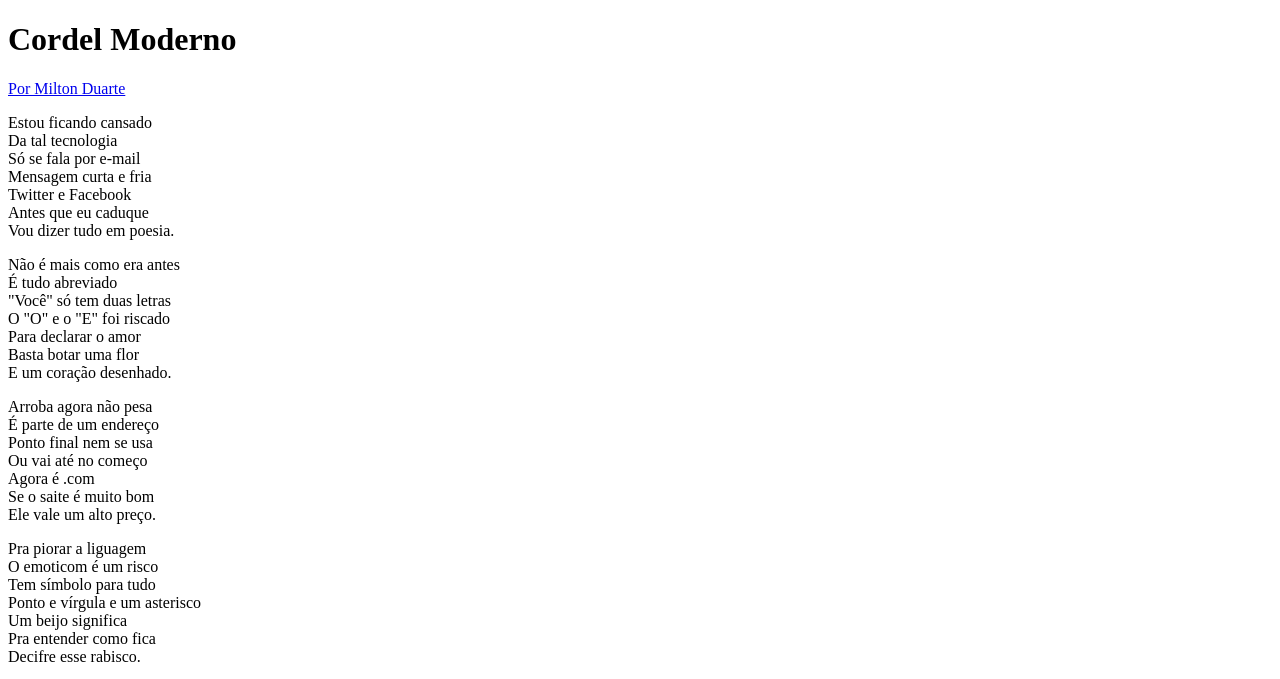
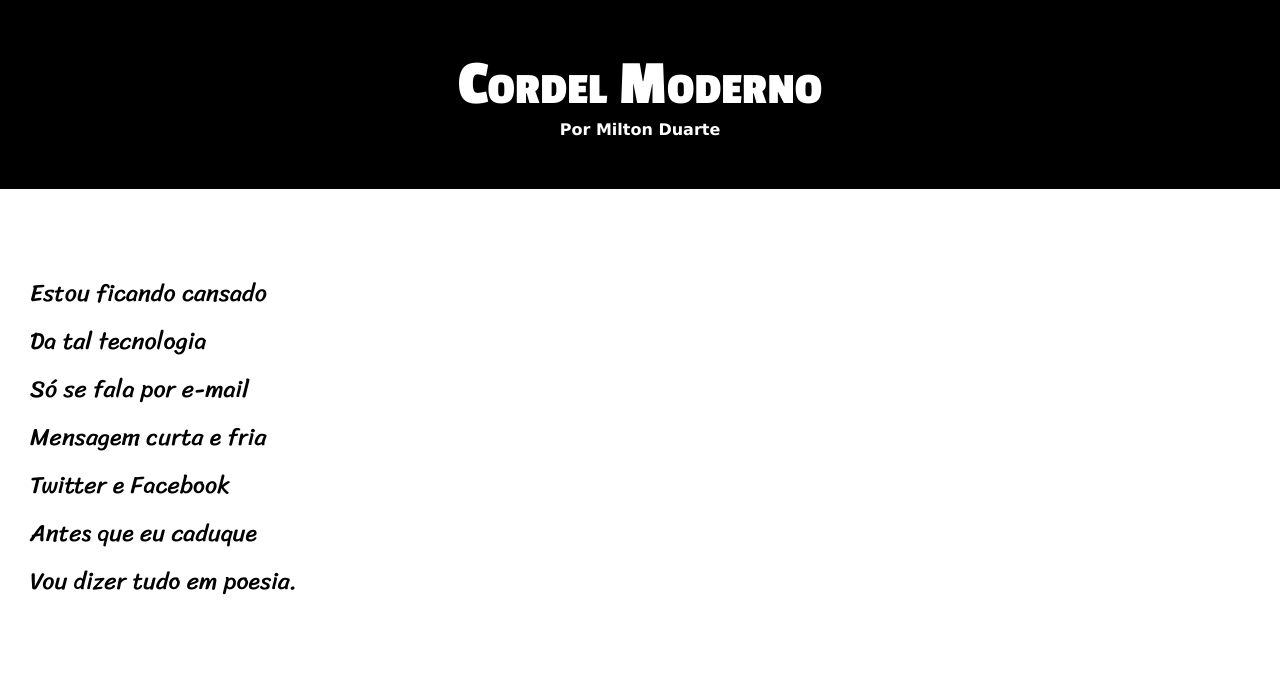
Before and after one commit to ericlisribeiro/primeiroprojeto, a plain HTML site: page práticos/desafio011/index.html in a window 1280 px wide. Shown: the top 679 px of the page. Drawn offline with Linux system fonts and the light colour scheme.

Commit message:
atualizei estilos

```diff
--- a/práticos/desafio011/estilo/style.css
+++ b/práticos/desafio011/estilo/style.css
@@ -1 +1,83 @@
 @charset "UTF-8";
+
+
+  @import url('https://fonts.googleapis.com/css2?family=Passion+One:wght@400;700;900&display=swap');
+  @import url('https://fonts.googleapis.com/css2?family=Sriracha&display=swap');
+
+  :root {
+    --fonte1: Verdana, Geneva, Tahoma, sans-serif;
+    --fonte2: 'Passion One', cursive;
+    --fonte3: 'Sriracha', cursive;
+  }
+
+
+* {
+    padding: 0px;
+    margin: 0px;
+    font-size: 1em;
+}
+
+html, body {
+    min-height: 100vh;
+    background-color: darkgray;
+    font-family: var(--fonte1);
+}
+
+header {
+    background-color: black;
+    color: white;
+    text-align: center;
+}
+
+header > h1 {
+    padding-top: 50px;
+    font-variant: small-caps;
+    font-family: var(--fonte2);
+    font-size: 4em;
+}
+
+header > p {
+    padding-bottom: 50px;
+}
+
+a {
+    color: white;
+    text-decoration: none;
+    font-weight: bold;
+}
+
+a:hover {
+    text-decoration: underline;
+}
+
+section {
+    padding-top: 10vh;
+    padding-bottom: 10vh;
+    line-height: 2em;
+    padding-left: 30px;
+    font-family: var(--fonte3);
+    font-size: 1.5em;
+}
+
+section.normal{
+    background-color: white;
+    color: black;
+}
+
+section.imagem{
+    background-color: rgb(84, 83, 83);
+    color: white;
+}
+
+section.imagem > p {
+    display: inline-block;
+    padding: 5px;
+    background-color: rgba(0, 0, 0, 0.152);
+}
+
+footer {
+    background-color: black;
+    color: white;
+    text-align: center;
+    padding: 10px;
+}
--- a/práticos/desafio011/index.html
+++ b/práticos/desafio011/index.html
@@ -14,7 +14,7 @@
             ">Por Milton Duarte</a></p>
     </header>
 
-    <section>
+    <section class="normal">
         <p>
             Estou ficando cansado <br>
             Da tal tecnologia <br>
@@ -28,7 +28,7 @@
 
 
 
-    <section>
+    <section class="imagem">
         <p>
             Não é mais como era antes <br>
             É tudo abreviado <br>
@@ -41,7 +41,7 @@
     </section>
 
 
-    <section>
+    <section class="normal">
         <p>
             Arroba agora não pesa <br>
             É parte de um endereço <br>
@@ -64,7 +64,7 @@
     </section>
 
 
-    <section>
+    <section class="imagem">
         <p>
             Tenho saudade das cartas <br>
             Escritas com a própria mão <br>
@@ -77,7 +77,7 @@
     </section>
 
 
-    <section>
+    <section class="normal">
         <p>
             Agora, escrevo e envio <br>
             Chegando na mesma hora <br>
```
